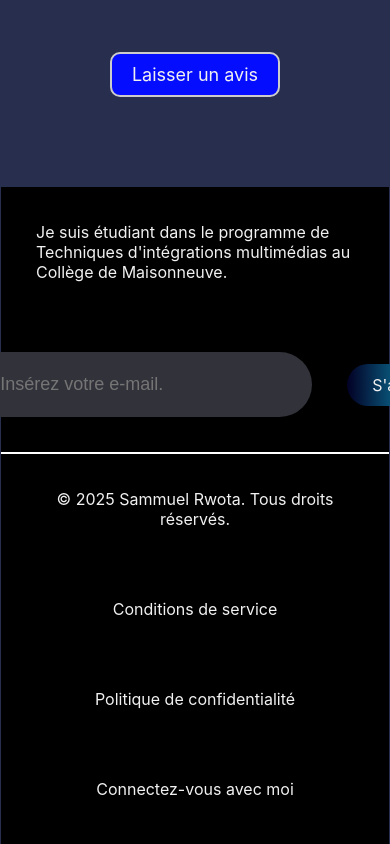
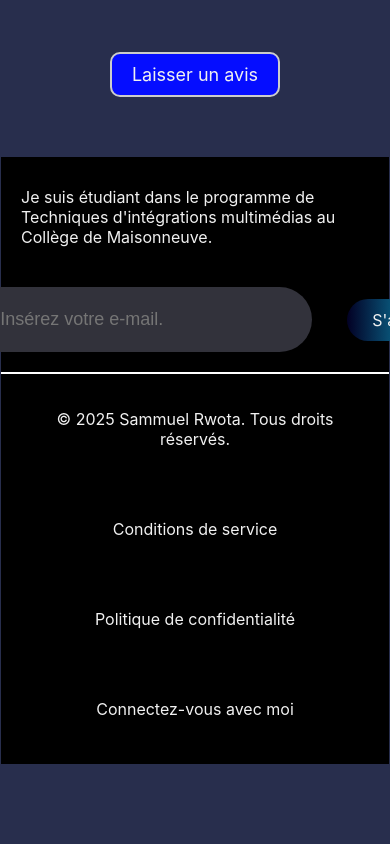
Before and after one commit to sammuelrwota/projet-react, a React (Vite) app: page / in a window 390 px wide. Shown: the part 1029-1873 px from the top of the page. After the commit the page ends 1793 px from the top, so only its background shows below. Built offline with nearby package versions, Linux system fonts and the light colour scheme.

Commit message:
Changements dans le footer

```diff
--- a/src/Appli.jsx
+++ b/src/Appli.jsx
@@ -1,6 +1,6 @@
 import './Appli.scss';
 import React from 'react';
-import { Routes, Route } from 'react-router-dom'; // Pas besoin de BrowserRouter ici, juste Routes et Route
+import { Routes, Route } from 'react-router-dom';
 import BarreNav from './Composants/BarreDeNavigation/BarreNav.jsx';
 import Profile from './Composants/MonProfile/Profile.jsx';
 import ProposDeMoi from './Composants/APropos/ProposDeMoi.jsx';
--- a/src/Composants/Annees/Annee2022.scss
+++ b/src/Composants/Annees/Annee2022.scss
@@ -36,7 +36,7 @@
     gap: 20px;
     width: 1000px;
     height: 1000px;
-    background: #f8f8f8;
+    background: #909090;
     padding: 20px;
     border-radius: 10px;
     border: 4px solid black;
@@ -57,7 +57,6 @@
 .page {
     flex: 1;
     padding: 20px;
-    background: white;
     border-radius: 10px;
     border: 0.5px solid black;
     box-shadow: inset 0 0 5px rgba(0, 0, 0, 0.1);
@@ -74,6 +73,8 @@
         color: black;
     }
 
+
+}
     .remarqueParagraphe,
     .jaiApprisParagraphe {
         margin: 20px 20px 20px !important;
@@ -82,8 +83,6 @@
         line-height: 28px;
         max-width: 500px;
     }
-}
-
 .left-page {
     border-right: 2px solid rgba(0, 0, 0, 0.2);
 }
@@ -137,7 +136,6 @@
     .page {
         flex: 1;
         padding: 5px;  /* Réduit l'espacement interne */
-        background: white;
         border-radius: 10px;
         border: 0.5px solid black;
         box-shadow: inset 0 0 5px rgba(0, 0, 0, 0.1);
--- a/src/Composants/Footer/Footer.scss
+++ b/src/Composants/Footer/Footer.scss
@@ -90,12 +90,23 @@
 
 @media(max-width: 768px) {
     .footer {
-        margin: 40px 1px;
+        margin: 10px 1px !important;
     }
 
     .footer-top {
         flex-direction: column;
+
+        .footer-top-gauche p {
+
+            margin-top: 10px;
+
+        }
     }
+
+    .footer .footer-top .footer-top-gauche,
+    .footer .footer-top .footer-top-droite {
+        margin: 20px;
+     }
 
     .footer-bottom {
         flex-direction: column;
@@ -111,10 +122,9 @@
 
         .bottom-droite {
             flex-direction: column;
-            gap: 0px;
+            gap: 0px !important;
             align-items: center;
             width: 100%;
-            padding: 0 20px;
         }
     }
 }
```
